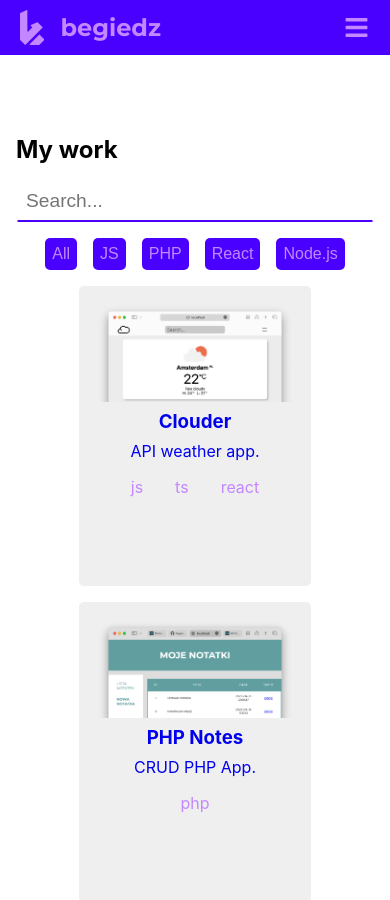
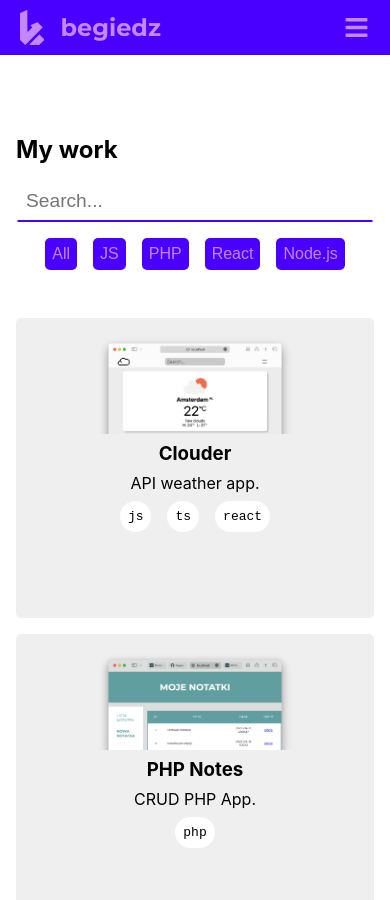
Before and after one commit to begiedz/ReactWeb, a React (Create React App) app: page /mywork in a window 390 px wide. Shown: the top 900 px of the page. Built offline with nearby package versions, Linux system fonts and the light colour scheme.

Commit message:
Add mobile responsiveness to gallery

```diff
--- a/src/pages/mywork.jsx
+++ b/src/pages/mywork.jsx
@@ -34,17 +34,18 @@ const MyWork = () => {
                                     <h3>{project.appName}</h3>
                                     <p>{project.description}</p>
                                     <ul>
-                                        {project.language.map(language => {
-                                            return (
-                                                <li>{language}</li>
-                                            )
-                                        })}
+                                        {
+                                            project.language && project.language.map(language => {
+                                                return (
+                                                    <li>{language}</li>
+                                                )
+                                            })
+                                        }
                                     </ul>
                                 </div>
                             </a>
                         )
                     })
-
                 }
 
 
--- a/src/sass/layout/_gallery.scss
+++ b/src/sass/layout/_gallery.scss
@@ -10,6 +10,7 @@
   gap: 1rem;
 
   max-width: variables.$tablet;
+  margin-bottom: 1rem;
   .searchUI {
     display: flex;
     flex-direction: column;
@@ -39,6 +40,7 @@
     align-items: center;
     gap: 1rem;
 
+    margin-bottom: 2rem;
     button {
       padding: 5px;
       font-size: 1rem;
@@ -69,8 +71,13 @@
 
     a {
       text-decoration: none;
+      color: black;
+
+      @include mixins.mobile {
+        width: 100%;
+      }
       .card {
-        align-self: flex-start;
+        // align-self: flex-start;
 
         display: flex;
         flex-direction: column;
@@ -87,8 +94,12 @@
 
         text-align: center;
         cursor: pointer;
-        transition: scale ease-in-out 250ms;
+        transition: scale ease 200ms;
 
+        @include mixins.mobile {
+          width: 100%;
+          // height: auto;
+        }
         img {
           width: 200px;
           aspect-ratio: 2/1;
@@ -107,10 +118,12 @@
           flex-wrap: wrap;
           gap: 1rem;
           li {
-            // background-color: variables.$accent-color;
-            color: variables.$accent-color-secondary;
+            background-color: white;
+            // color: variables.$accent-color-secondary;
             padding: 0.5rem;
             border-radius: 2rem;
+
+            font-family: monospace;
           }
         }
       }
```
